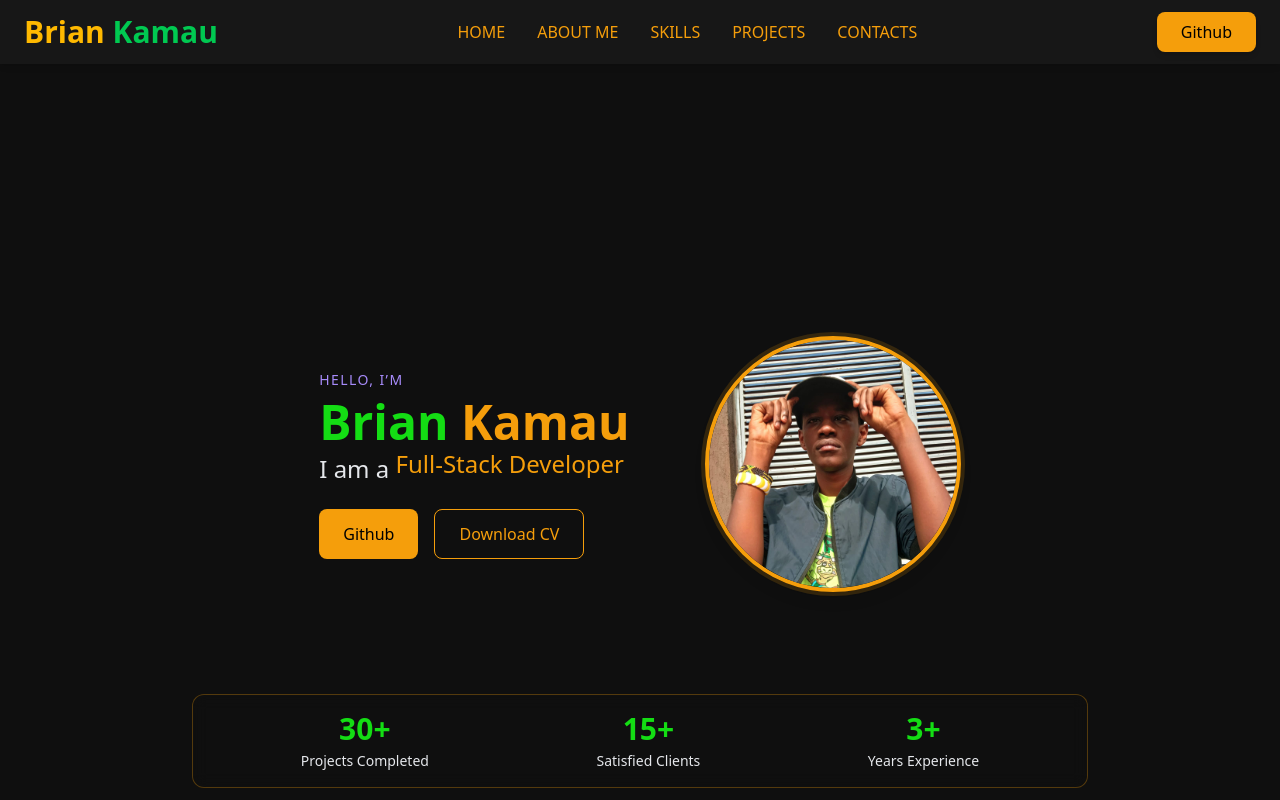
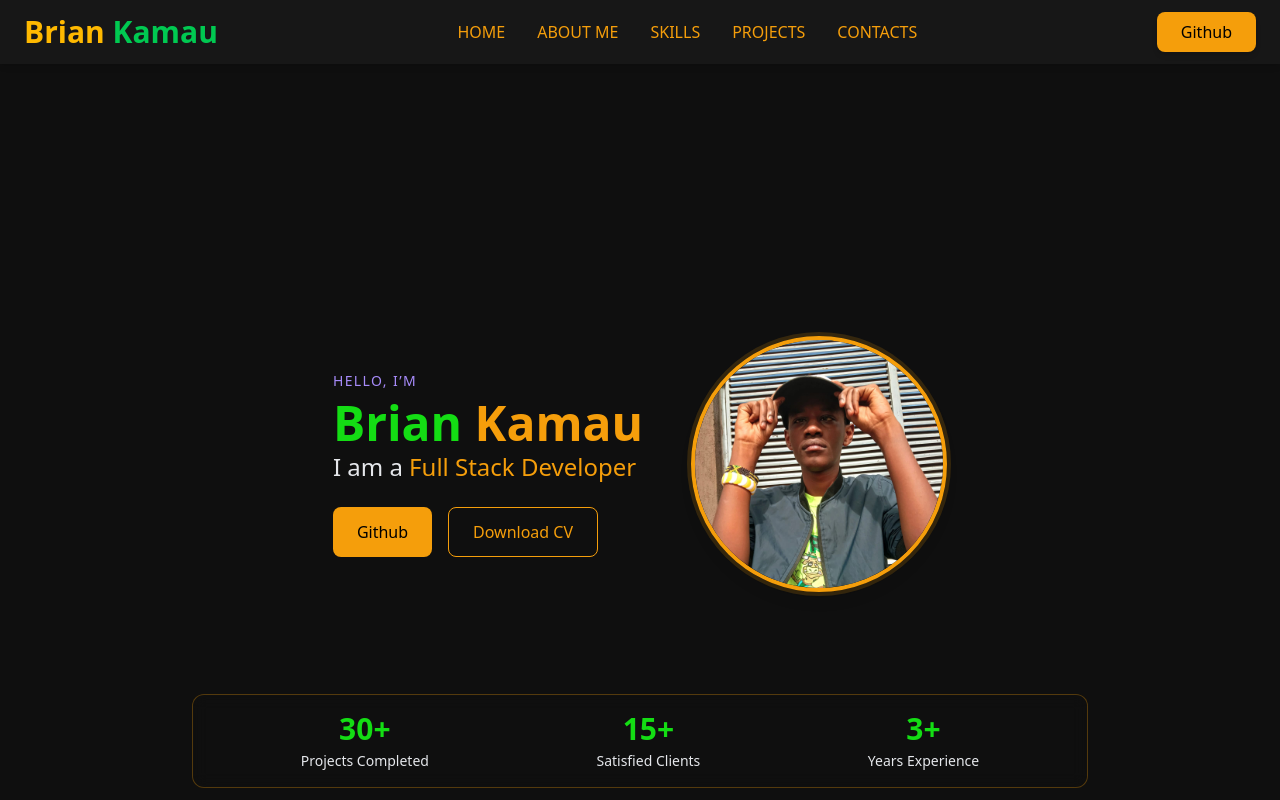
Before and after one commit to B-6219/portttt, a React (Vite) app in the folder frontend/: page / in a window 1280 px wide. Shown: the top 800 px of the page. Built offline with nearby package versions, Linux system fonts and the light colour scheme.

Commit message:
refactor: simplify job title display in Home component

```diff
--- a/frontend/src/pages/Home.jsx
+++ b/frontend/src/pages/Home.jsx
@@ -20,14 +20,7 @@ const Home = () => {
                     </h1>
 
                     <h2 className="text-xl md:text-2xl text-off-white mt-1">
-                        I am a{" "}
-                        <span className="relative inline-block h-7 overflow-hidden text-accent-amber font-medium">
-                            <span className="block animate-roles leading-7">
-                                Full-Stack Developer<br />
-                                Mobile App Developer<br />
-                                Cybersecurity Engineer
-                            </span>
-                        </span>
+                        I am a <span className=" text-accent-amber font-medium">Full Stack Developer</span>
                     </h2>
 
                     <div className="mt-6 flex gap-4 justify-center md:justify-start">
```
